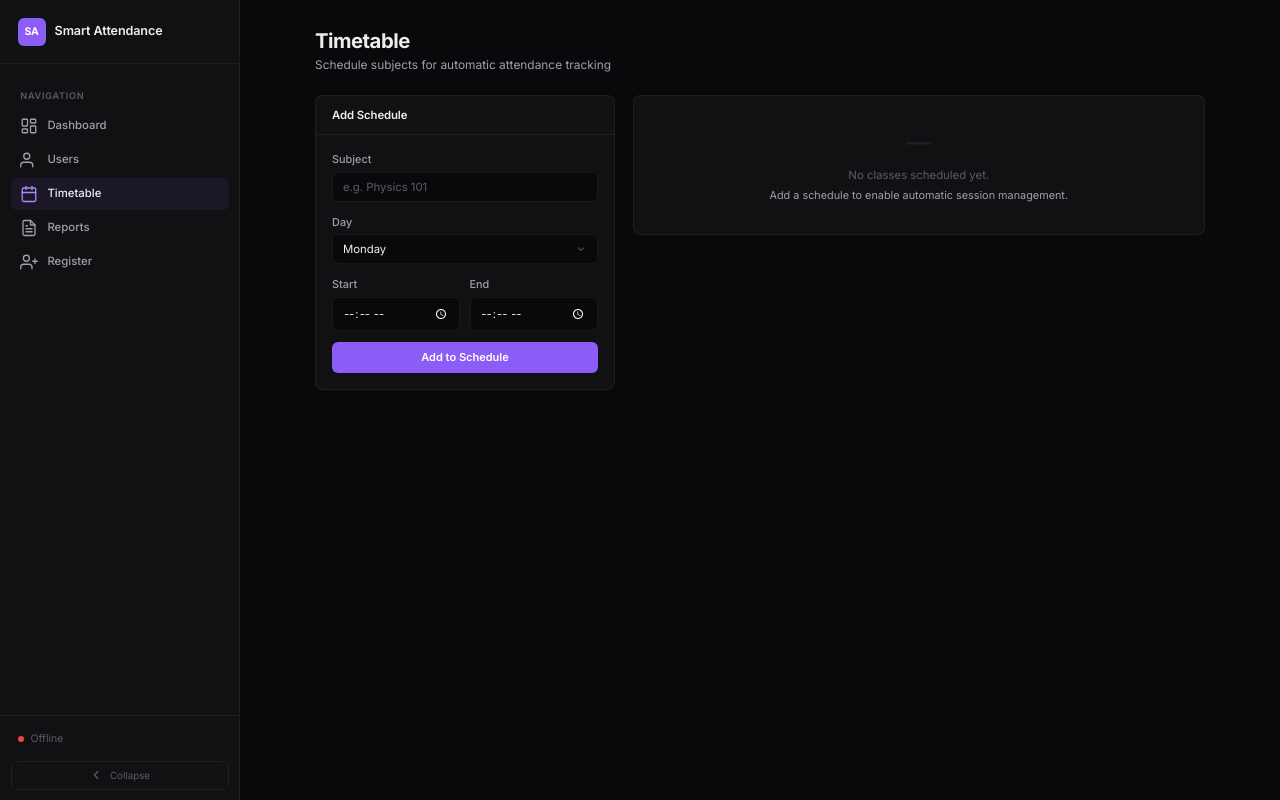
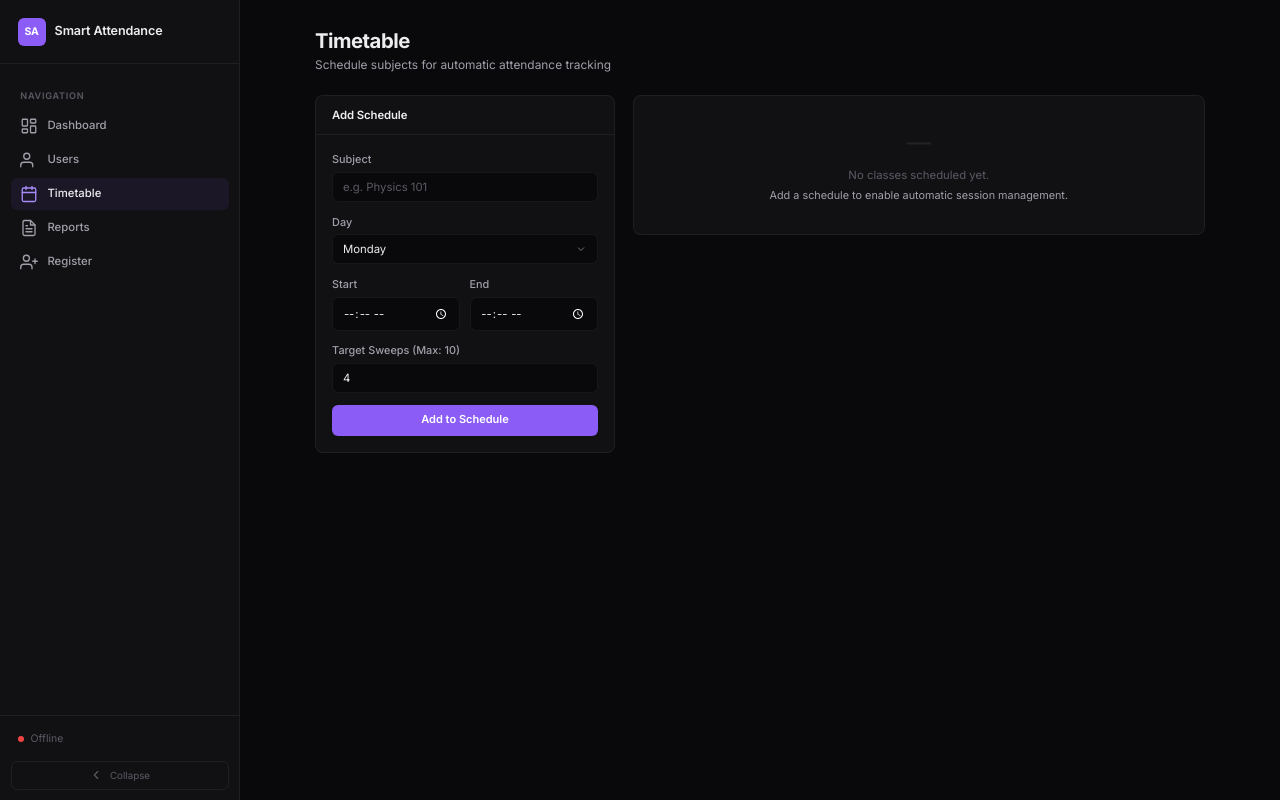
Before and after one commit to v1ggs-dev/presense, a Flask app: page /timetable in a window 1280 px wide. Run offline with Flask 3, Linux system fonts and the light colour scheme; data that the repository does not hold is empty.

Commit message:
Implement per-class dynamic sweep configurations in UI

```diff
--- a/app/database.py
+++ b/app/database.py
@@ -36,12 +36,13 @@ def init_db():
 
     # Schema Migration for Timetable Additions
     try:
-        cursor.execute("SELECT subject FROM classes LIMIT 1")
+        cursor.execute("SELECT target_sweeps FROM timetable LIMIT 1")
     except sqlite3.OperationalError:
-        logger.warning("Upgrading DB schema for Timetable Automation. Wiping old sessions...")
+        logger.warning("Upgrading DB schema for Per-Class Sweeps...")
         cursor.execute("DROP TABLE IF EXISTS attendance")
         cursor.execute("DROP TABLE IF EXISTS sweeps")
         cursor.execute("DROP TABLE IF EXISTS classes")
+        cursor.execute("DROP TABLE IF EXISTS timetable")
 
     # Timetable Schema
     cursor.execute("""
@@ -50,7 +51,8 @@ def init_db():
             day_of_week TEXT NOT NULL,
             subject     TEXT NOT NULL,
             start_time  TEXT NOT NULL,
-            end_time    TEXT NOT NULL
+            end_time    TEXT NOT NULL,
+            target_sweeps INTEGER NOT NULL
         )
     """)
 
@@ -61,7 +63,9 @@ def init_db():
             subject     TEXT NOT NULL,
             start_time  TEXT NOT NULL,
             end_time    TEXT,
-            status      TEXT NOT NULL DEFAULT 'active'
+            status      TEXT NOT NULL DEFAULT 'active',
+            target_sweeps INTEGER NOT NULL,
+            duration_seconds INTEGER NOT NULL
         )
     """)
 
@@ -97,11 +101,11 @@ def init_db():
 # Timetable Operations
 # ---------------------------------------------------------------------------
 
-def add_schedule(day_of_week, subject, start_time, end_time):
+def add_schedule(day_of_week, subject, start_time, end_time, target_sweeps):
     conn = get_connection()
     conn.execute(
-        "INSERT INTO timetable (day_of_week, subject, start_time, end_time) VALUES (?, ?, ?, ?)",
-        (day_of_week, subject, start_time, end_time)
+        "INSERT INTO timetable (day_of_week, subject, start_time, end_time, target_sweeps) VALUES (?, ?, ?, ?, ?)",
+        (day_of_week, subject, start_time, end_time, target_sweeps)
     )
     conn.commit()
     conn.close()
@@ -167,19 +171,19 @@ def delete_user(user_id):
 # Class Session Operations
 # ---------------------------------------------------------------------------
 
-def start_class(subject="Manual Session"):
+def start_class(subject="Manual Session", target_sweeps=4, duration_seconds=3600):
     conn = get_connection()
     conn.execute("UPDATE classes SET status = 'completed', end_time = ? WHERE status = 'active'",
                  (datetime.now().strftime("%Y-%m-%d %H:%M:%S"),))
 
     cursor = conn.execute(
-        "INSERT INTO classes (subject, start_time, status) VALUES (?, ?, 'active')",
-        (subject, datetime.now().strftime("%Y-%m-%d %H:%M:%S"))
+        "INSERT INTO classes (subject, start_time, status, target_sweeps, duration_seconds) VALUES (?, ?, 'active', ?, ?)",
+        (subject, datetime.now().strftime("%Y-%m-%d %H:%M:%S"), target_sweeps, duration_seconds)
     )
     class_id = cursor.lastrowid
     conn.commit()
     conn.close()
-    logger.info(f"Started new class: {subject} (ID: {class_id})")
+    logger.info(f"Started new class: {subject} (ID: {class_id}) | Target Sweeps: {target_sweeps}")
     return class_id
 
 def end_class():
--- a/app/main.py
+++ b/app/main.py
@@ -91,6 +91,16 @@ def automation_loop():
             for s in schedules:
                 if s['start_time'] <= current_time < s['end_time']:
                     expected_subject = s['subject']
+                    expected_sweeps = s['target_sweeps']
+
+                    # Calculate duration in seconds using datetime math
+                    try:
+                        fmt = "%H:%M"
+                        tdelta = datetime.strptime(s['end_time'], fmt) - datetime.strptime(s['start_time'], fmt)
+                        expected_duration = int(tdelta.total_seconds())
+                    except Exception:
+                        expected_duration = 3600
+
                     break
 
             active_class = get_active_class()
@@ -98,13 +108,13 @@ def automation_loop():
             if expected_subject:
                 # We should be in this class!
                 if not active_class:
-                    logger.info(f"Timetable trigger: Starting {expected_subject}")
-                    start_class(expected_subject)
+                    logger.info(f"Timetable trigger: Starting {expected_subject} with {expected_sweeps} sweeps")
+                    start_class(expected_subject, target_sweeps=expected_sweeps, duration_seconds=expected_duration)
                 elif active_class['subject'] != expected_subject and active_class['subject'] != "Manual Session":
                     # Transitioning back-to-back classes
                     end_class()
                     logger.info(f"Timetable trigger: Transitioning to {expected_subject}")
-                    start_class(expected_subject)
+                    start_class(expected_subject, target_sweeps=expected_sweeps, duration_seconds=expected_duration)
             else:
                 # No class scheduled right now
                 if active_class and active_class['subject'] != "Manual Session":
@@ -126,7 +136,16 @@ def automation_loop():
             sleep_duration = random.randint(5, 12)  # Fast 5-12 seconds
             logger.info(f"DEMO MODE: Next rapid sweep scheduled in ~{sleep_duration} seconds")
         else:
-            average_interval = 3600 / max(1, config.SWEEPS_PER_HOUR)
+            # Dynamic sweep math based on class custom settings
+            c_target = active_class.get('target_sweeps', 4)
+            c_duration = active_class.get('duration_seconds', 3600)
+
+            # Avoid division by zero
+            safe_target = max(1, c_target)
+
+            # Calculate exactly how often sweeps should happen on average
+            average_interval = c_duration / safe_target
+
             min_sleep = max(10, int(average_interval * 0.5))
             max_sleep = int(average_interval * 1.5)
             sleep_duration = random.randint(min_sleep, max_sleep)
@@ -316,12 +335,20 @@ def timetable_add():
     start = request.form.get("start_time")
     end = request.form.get("end_time")
 
+    try:
+        sweeps = int(request.form.get("target_sweeps", 4))
+    except ValueError:
+        sweeps = 4
+
+    if sweeps > 10:
+        sweeps = 10
+
     if start >= end:
         flash("Start time must be before end time", "error")
         return redirect(url_for("timetable"))
 
-    add_schedule(day, subject, start, end)
-    flash(f"Scheduled {subject} on {day}.", "success")
+    add_schedule(day, subject, start, end, target_sweeps=sweeps)
+    flash(f"Scheduled {subject} on {day} with {sweeps} sweeps.", "success")
     return redirect(url_for("timetable"))
 
 @app.route("/timetable/delete/<int:id>", methods=["POST"])
--- a/templates/timetable.html
+++ b/templates/timetable.html
@@ -46,6 +46,11 @@
                     </div>
                 </div>
 
+                <div class="form-group">
+                    <label class="form-label" for="target_sweeps">Target Sweeps (Max: 10)</label>
+                    <input type="number" id="target_sweeps" name="target_sweeps" class="form-input" min="1" max="10" value="4" required>
+                </div>
+
                 <button type="submit" class="btn btn-primary btn-block">Add to Schedule</button>
             </form>
         </div>
@@ -71,7 +76,7 @@
                     <div class="day-item">
                         <div>
                             <div class="day-item-subject">{{ s.subject }}</div>
-                            <div class="day-item-time">{{ s.start_time }} — {{ s.end_time }}</div>
+                            <div class="day-item-time">{{ s.start_time }} — {{ s.end_time }} | Sweeps: {{ s.target_sweeps }}</div>
                         </div>
                         <form action="{{ url_for('timetable_delete', id=s.id) }}" method="POST" style="margin:0;">
                             <button type="submit" class="btn btn-danger btn-sm">Remove</button>
```
